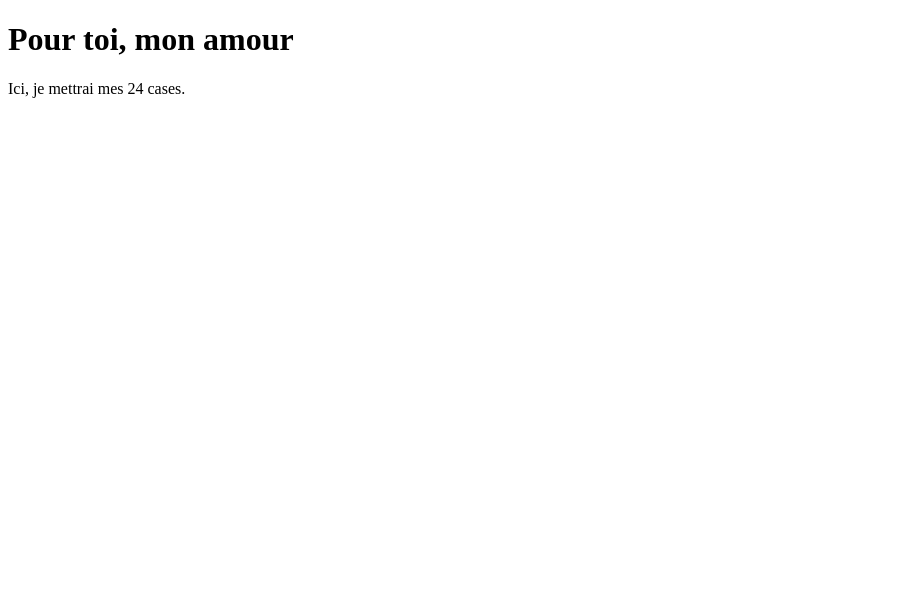
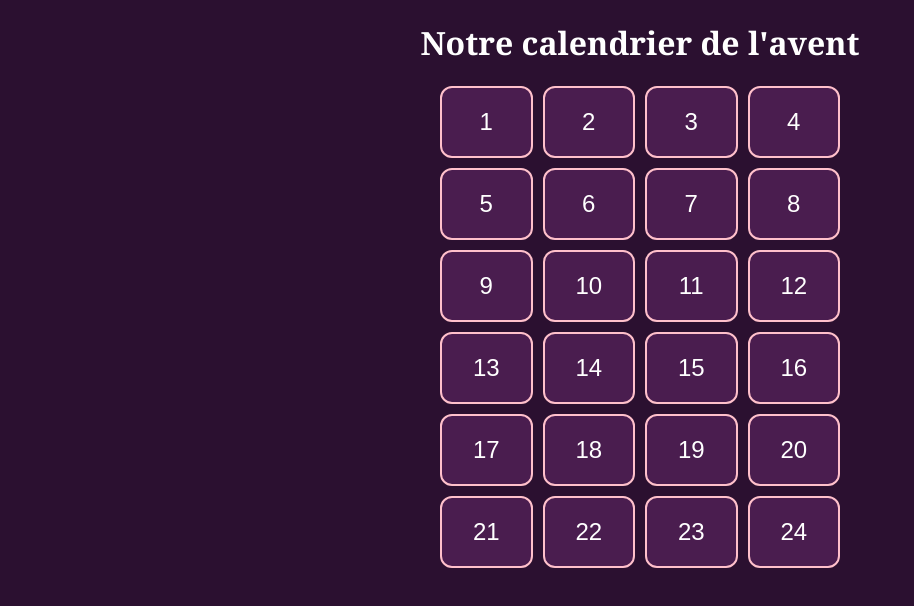
Before and after one commit to lucilemaresse-glitch/Calendrier-de-l-avent-Gabriel, a plain HTML site: page index.html in a window 1280 px wide. Shown: the whole page, without its empty margins (0-914 px from the left). Drawn offline with Linux system fonts and the light colour scheme.

Commit message:
Update index.html

```diff
--- a/index.html
+++ b/index.html
@@ -2,10 +2,22 @@
 <html lang="fr">
 <head>
   <meta charset="utf-8">
-  <title>Mon calendrier de l'avent</title>
+  <meta name="viewport" content="width=device-width, initial-scale=1">
+  <title>Notre calendrier de l'avent</title>
+  <style>
+    body { background: #2b1030; color: white; font-family: Georgia, serif; text-align: center; }
+    .grille { display: grid; grid-template-columns: repeat(4, 1fr); gap: 10px; max-width: 400px; margin: auto; }
+    button { padding: 20px; font-size: 24px; border-radius: 12px; border: 2px solid pink; background: #4a1d4f; color: white; }
+  </style>
 </head>
 <body>
-  <h1>Pour toi, mon amour</h1>
-  <p>Ici, je mettrai mes 24 cases.</p>
+  <h1>Notre calendrier de l'avent</h1>
+  <div class="grille" id="grille"></div>
+  <script>
+    var grille = document.getElementById("grille");
+    for (var jour = 1; jour <= 24; jour++) {
+      grille.innerHTML += "<button>" + jour + "</button>";
+    }
+  </script>
 </body>
 </html>
```
